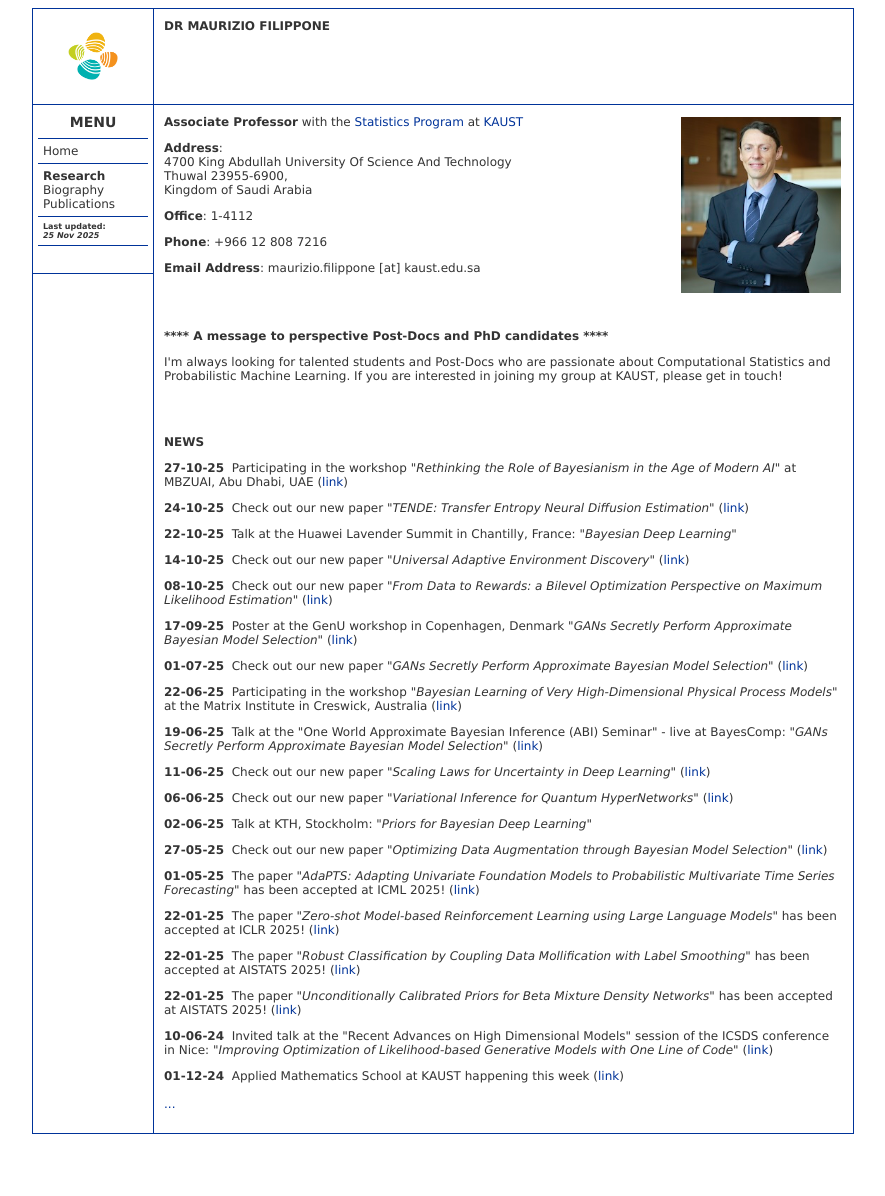
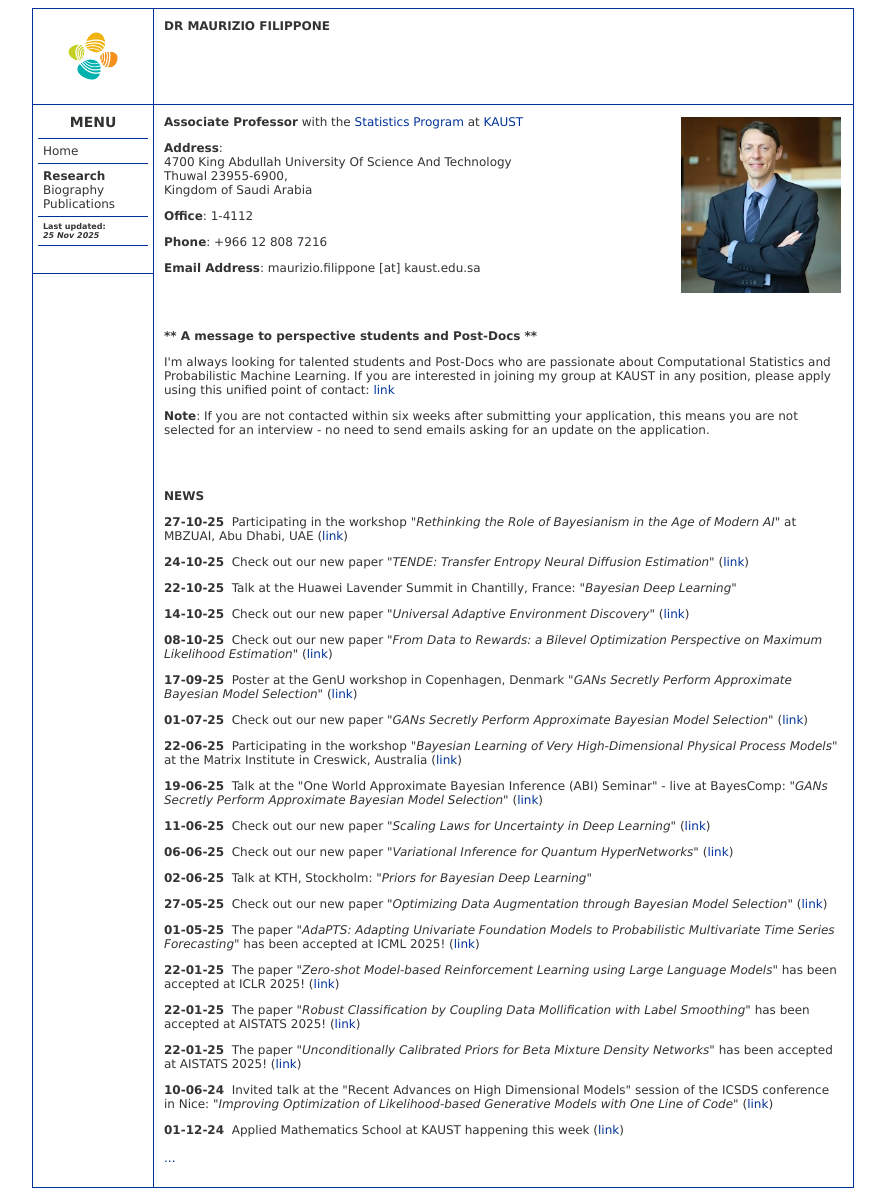
Before and after one commit to mauriziofilippone/mauriziofilippone.github.io, a PHP site: page / in a window 1280 px wide. Shown: the whole page, without its empty margins (197-1082 px from the left). Before the commit the page ends 1134 px from the top, so only its background shows below. Run offline with PHP 8.4, Linux system fonts and the light colour scheme.

Commit message:
Added interfolio link as a unified point for receiving applications

```diff
--- a/index.php
+++ b/index.php
@@ -41,12 +41,17 @@ Kingdom of Saudi Arabia
 <br><br>
 <br><br>
 <p>
-<b>**** A message to perspective Post-Docs and PhD candidates ****</b>
+<b>** A message to perspective students and Post-Docs **</b>
 
 <p>
 I'm always looking for talented students and Post-Docs who are passionate about Computational Statistics and Probabilistic Machine Learning.
-If you are interested in joining my group at KAUST, please get in touch!
+If you are interested in joining my group at KAUST in any position, please apply using this unified point of contact:
+<a href="http://apply.interfolio.com/178419" target="_blank">
+link
+</a>
 
+<p>
+<b>Note</b>: If you are not contacted within six weeks after submitting your application, this means you are not selected for an interview - no need to send emails asking for an update on the application.
 <!--
 <p>
 <b>&nbsp;- Postdoc positions in Bayesian Deep Learning</b>:
```
Also changed, not shown: index.html (+7 -2 lines).
